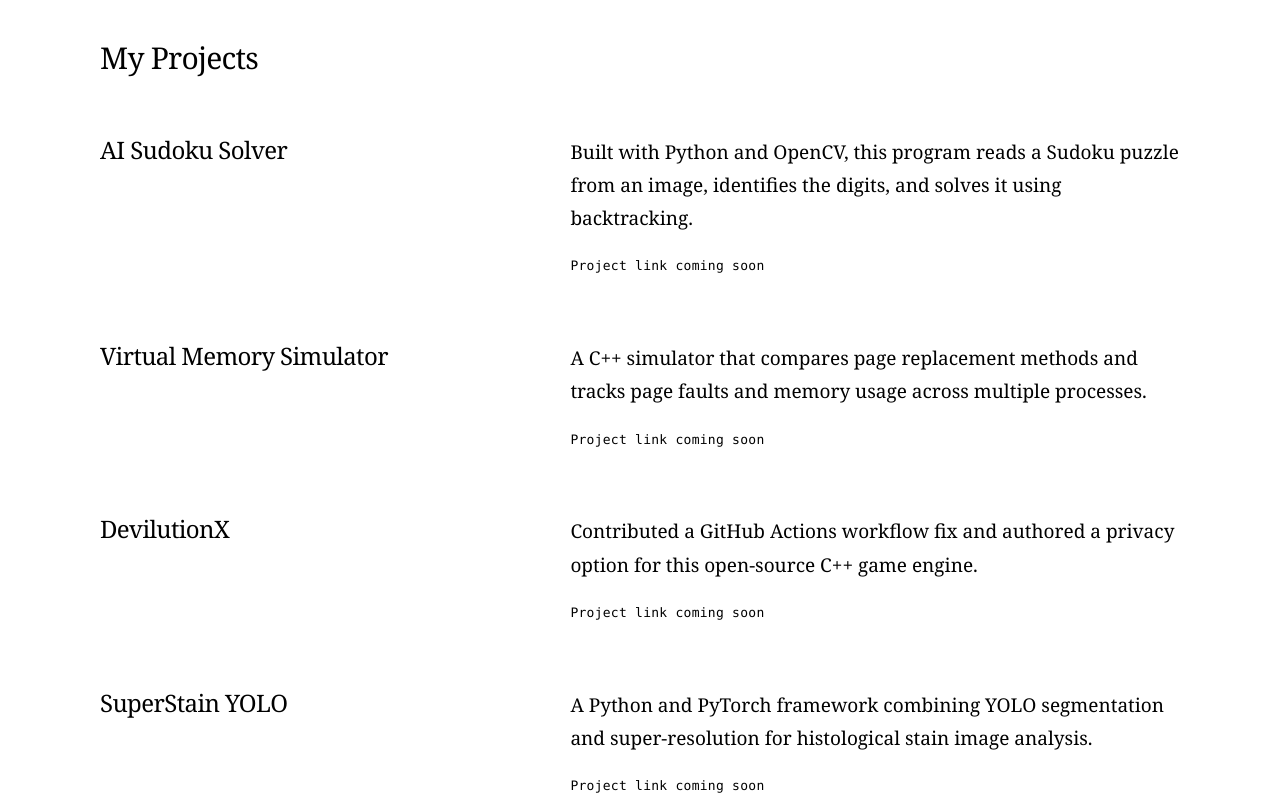
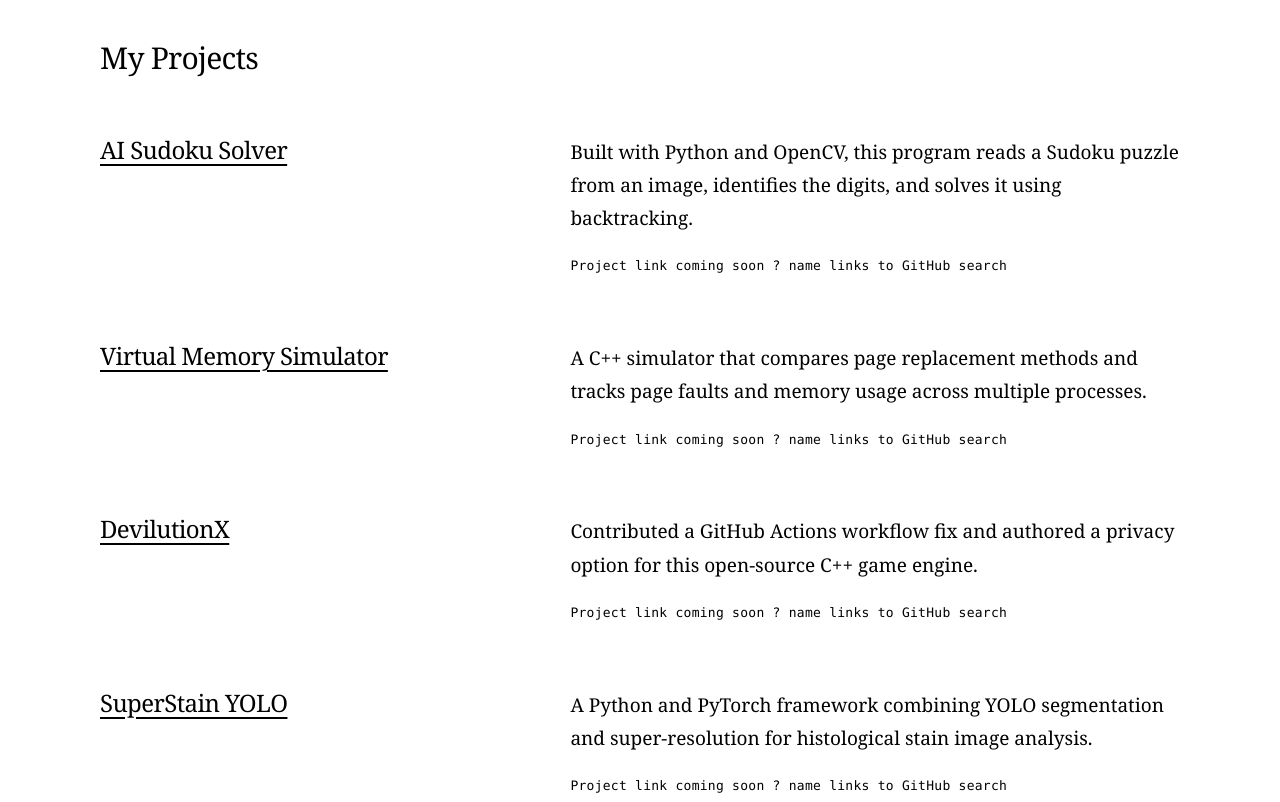
Before and after one commit to dheeraj-droid/personal-portfolio, a plain HTML site: page index.html in a window 1280 px wide. Shown: the part 1060-1862 px from the top of the page. Drawn offline with Linux system fonts and the light colour scheme.

Commit message:
feat: add labelled project search links

```diff
--- a/css/style.css
+++ b/css/style.css
@@ -237,6 +237,11 @@ p {
   padding: 32px 0;
 }
 
+.project-card h3 a {
+  text-decoration: underline;
+  text-underline-offset: 5px;
+}
+
 .project-card h3 {
   grid-column: 1;
   grid-row: 1 / 4;
--- a/index.html
+++ b/index.html
@@ -58,24 +58,24 @@
       <h2>My Projects</h2>
       <div class="project-list">
         <article class="project-card">
-          <h3>AI Sudoku Solver</h3>
+          <h3><a href="https://github.com/search?q=AI+Sudoku+Solver&amp;type=repositories" aria-label="Search GitHub for AI Sudoku Solver">AI Sudoku Solver</a></h3>
           <p>Built with Python and OpenCV, this program reads a Sudoku puzzle from an image, identifies the digits, and solves it using backtracking.</p>
-          <p class="placeholder">Project link coming soon</p>
+          <p class="placeholder">Project link coming soon ? name links to GitHub search</p>
         </article>
         <article class="project-card">
-          <h3>Virtual Memory Simulator</h3>
+          <h3><a href="https://github.com/search?q=Virtual+Memory+Simulator&amp;type=repositories" aria-label="Search GitHub for Virtual Memory Simulator">Virtual Memory Simulator</a></h3>
           <p>A C++ simulator that compares page replacement methods and tracks page faults and memory usage across multiple processes.</p>
-          <p class="placeholder">Project link coming soon</p>
+          <p class="placeholder">Project link coming soon ? name links to GitHub search</p>
         </article>
         <article class="project-card">
-          <h3>DevilutionX</h3>
+          <h3><a href="https://github.com/search?q=DevilutionX&amp;type=repositories" aria-label="Search GitHub for DevilutionX">DevilutionX</a></h3>
           <p>Contributed a GitHub Actions workflow fix and authored a privacy option for this open-source C++ game engine.</p>
-          <p class="placeholder">Project link coming soon</p>
+          <p class="placeholder">Project link coming soon ? name links to GitHub search</p>
         </article>
         <article class="project-card">
-          <h3>SuperStain YOLO</h3>
+          <h3><a href="https://github.com/search?q=SuperStain+YOLO&amp;type=repositories" aria-label="Search GitHub for SuperStain YOLO">SuperStain YOLO</a></h3>
           <p>A Python and PyTorch framework combining YOLO segmentation and super-resolution for histological stain image analysis.</p>
-          <p class="placeholder">Project link coming soon</p>
+          <p class="placeholder">Project link coming soon ? name links to GitHub search</p>
         </article>
       </div>
     </section>
```
Also changed, not shown: 1 other file.
